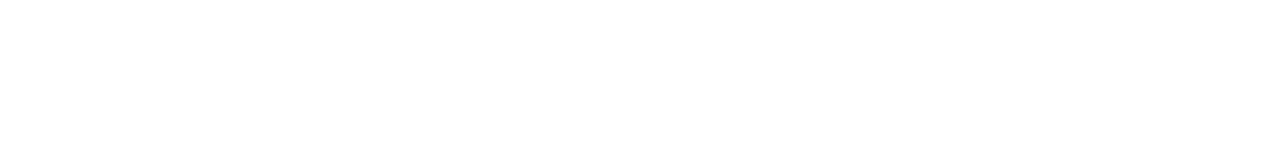
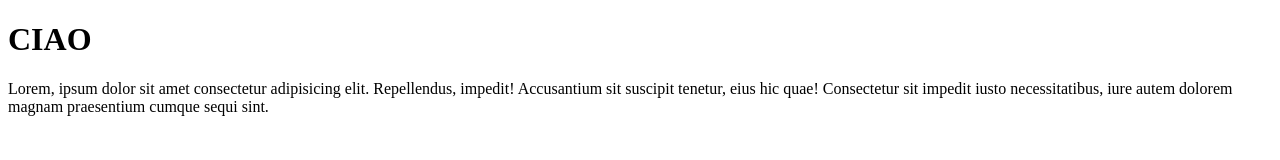
Before and after one commit to passeriflavio-web/Es5Maggio, a plain HTML site: page index.html in a window 1280 px wide. Drawn offline with Linux system fonts and the light colour scheme.

Commit message:
add Titolo e paragrafo

```diff
--- a/index.html
+++ b/index.html
@@ -6,6 +6,7 @@
     <title>Document</title>
 </head>
 <body>
-
+    <h1>CIAO</h1>
+    <p>Lorem, ipsum dolor sit amet consectetur adipisicing elit. Repellendus, impedit! Accusantium sit suscipit tenetur, eius hic quae! Consectetur sit impedit iusto necessitatibus, iure autem dolorem magnam praesentium cumque sequi sint.</p>
 </body>
 </html>
```
